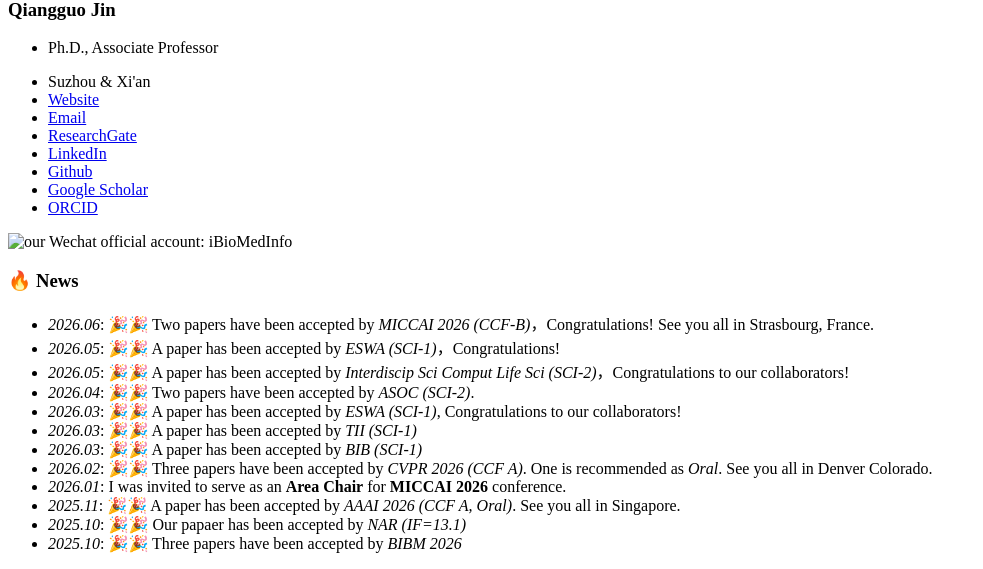
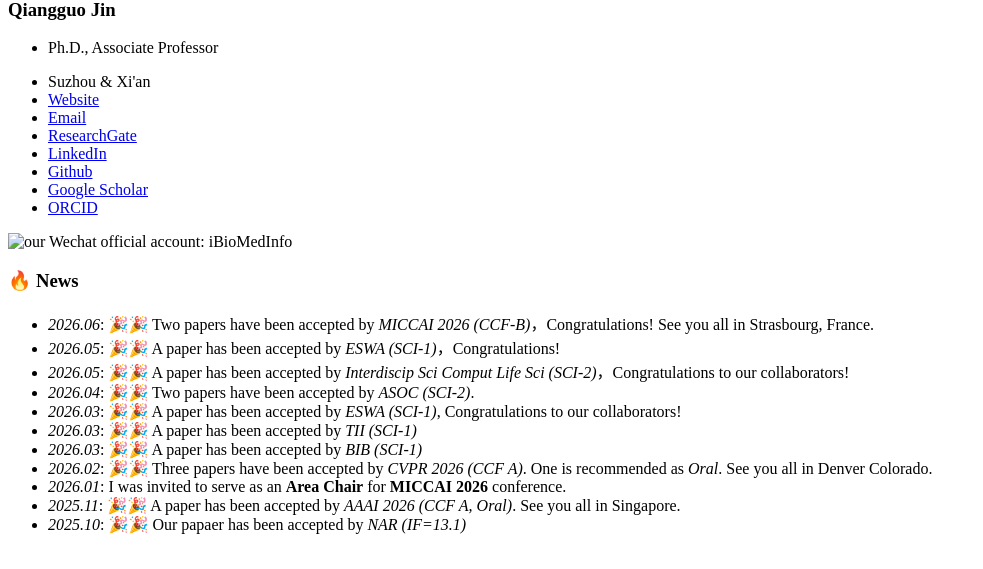
Before and after one commit to qgking/qgking.github.io, a Jekyll site: the page built from _pages/includes/news.md, in a window 1280 px wide. Shown: the part 526-1095 px from the top of the page, without its empty margins (0-983 px from the left). Built offline with Jekyll 4.4.1, drawn with Linux system fonts in a browser that asks for light colours; our own code applies the rules of GitHub Pages for plain Markdown files.

Commit message:
update pub

```diff
--- a/_pages/includes/news.md
+++ b/_pages/includes/news.md
@@ -10,4 +10,3 @@
 - *2026.01*: I was invited to serve as an **Area Chair** for **MICCAI 2026** conference.
 - *2025.11*: 🎉🎉 A paper has been accepted by *AAAI 2026 (CCF A, Oral)*. See you all in Singapore.
 - *2025.10*: 🎉🎉 Our papaer has been accepted by *NAR (IF=13.1)*
-- *2025.10*: 🎉🎉 Three papers have been accepted by *BIBM 2026*
```
